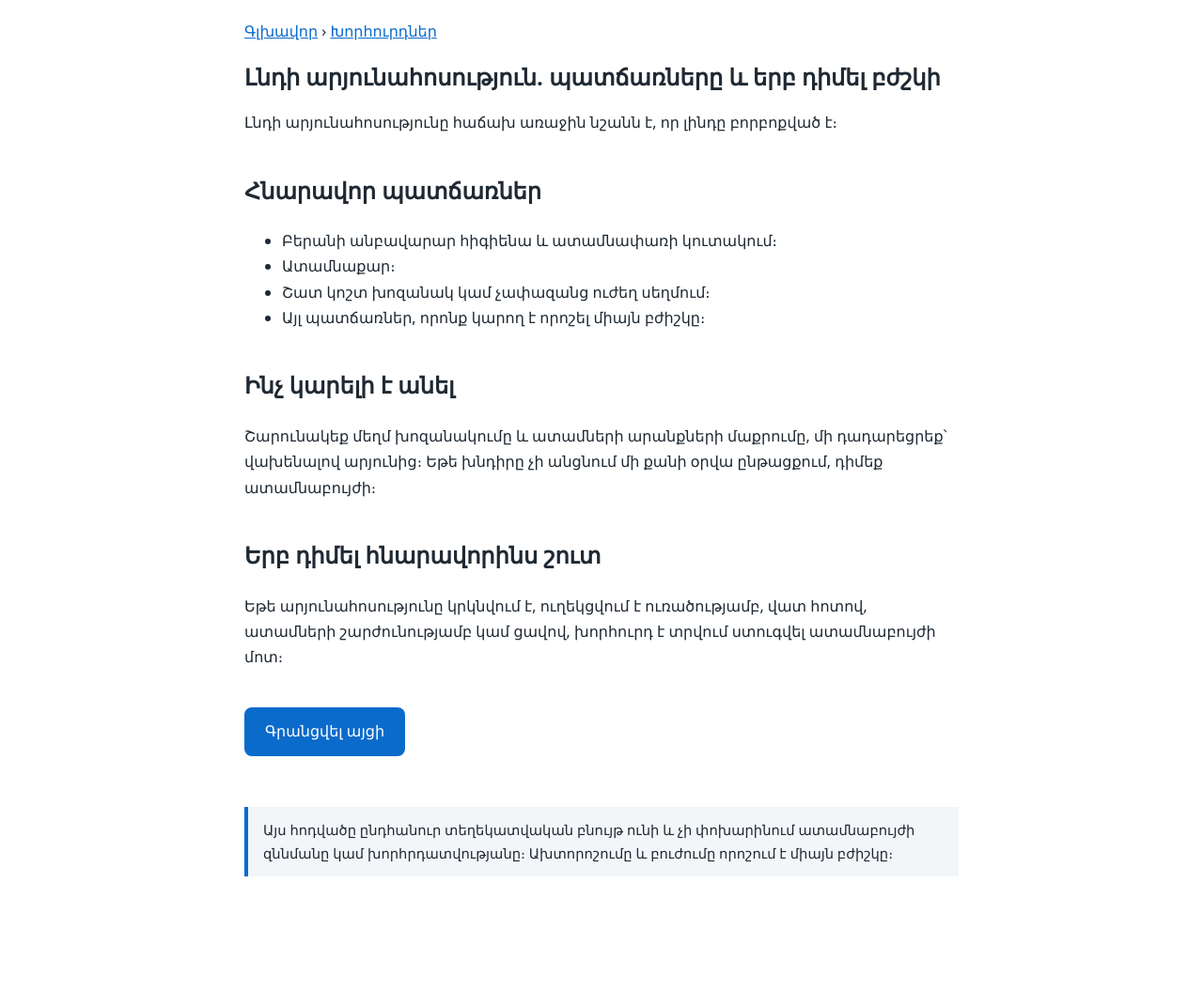
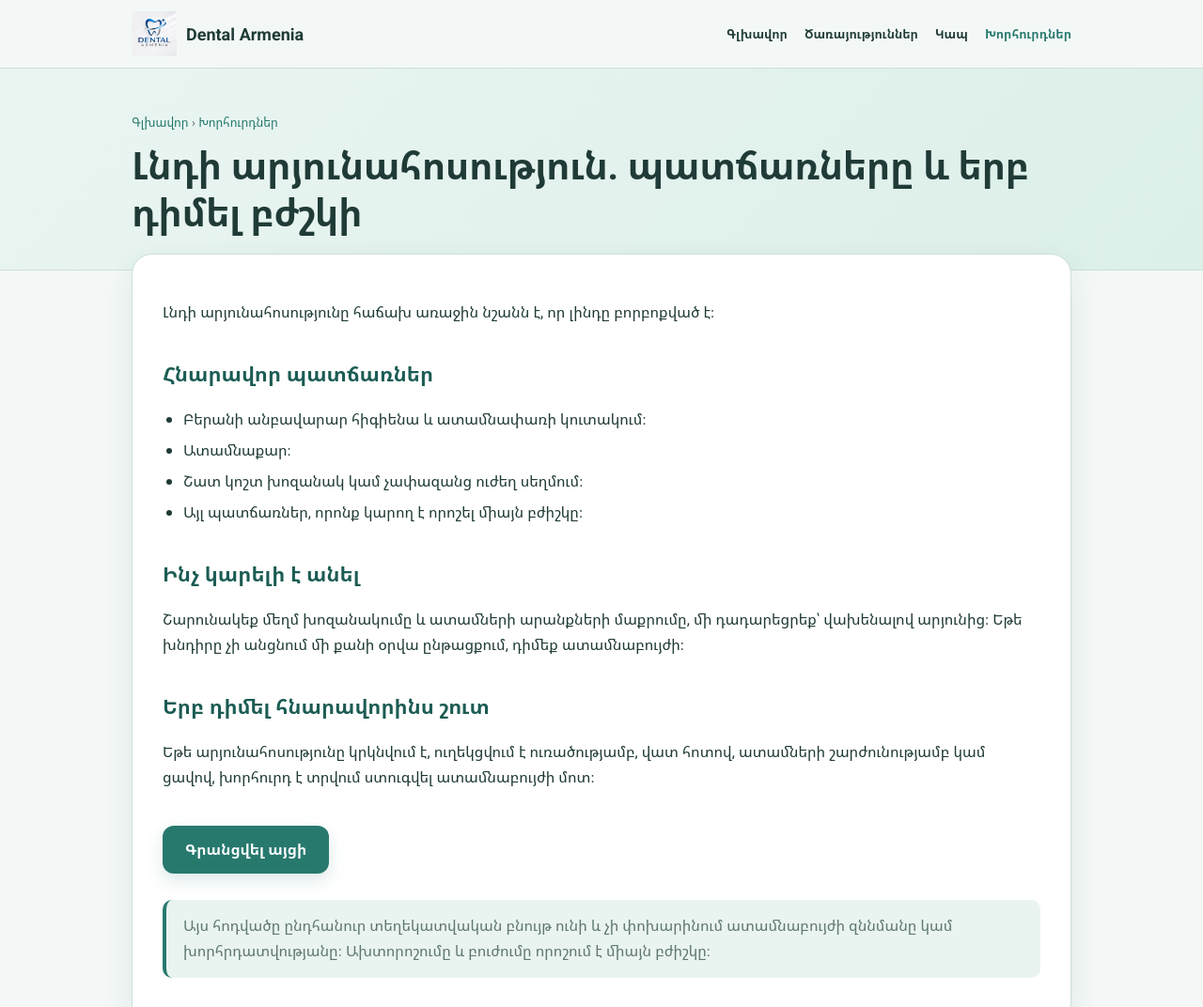
Before and after one commit to dentalarmenia1-jpg/dental-armenia, a plain HTML site: page blog/bleeding-gums.html in a window 1280 px wide. Shown: the top 1072 px of the page at 94% size. Before the commit the page ends 967 px from the top, so only its background shows below. Drawn offline with Linux system fonts and the light colour scheme.

Commit message:
Update bleeding-gums.html

```diff
--- a/blog/bleeding-gums.html
+++ b/blog/bleeding-gums.html
@@ -5,10 +5,50 @@
 <link rel="canonical" href="https://dentalarmenia.com/blog/bleeding-gums.html">
 <meta property="og:type" content="article"><meta property="og:title" content="Լնդի արյունահոսություն. պատճառները և երբ դիմել բժշկի"><meta property="og:description" content="Լնդի արյունահոսության հնարավոր պատճառները և երբ պետք է դիմել ատամնաբույժի։"><meta property="og:url" content="https://dentalarmenia.com/blog/bleeding-gums.html"><meta property="og:locale" content="hy_AM">
 <script type="application/ld+json">{"@context": "https://schema.org", "@type": "Article", "headline": "Լնդի արյունահոսություն. պատճառները և երբ դիմել բժշկի", "description": "Լնդի արյունահոսության հնարավոր պատճառները և երբ պետք է դիմել ատամնաբույժի։", "datePublished": "2026-11-26", "dateModified": "2026-11-26", "mainEntityOfPage": "https://dentalarmenia.com/blog/bleeding-gums.html", "inLanguage": "hy", "publisher": {"@type": "Organization", "name": "Dental Armenia", "url": "https://dentalarmenia.com"}}</script>
-<style>body{font-family:system-ui,Arial,sans-serif;line-height:1.7;color:#1f2933;max-width:760px;margin:0 auto;padding:20px}h1{line-height:1.25}h2{margin-top:1.6em}a{color:#0b6bcb}.cta{display:inline-block;background:#0b6bcb;color:#fff;padding:12px 22px;border-radius:8px;text-decoration:none;margin:24px 0}.note{background:#f3f6f9;border-left:4px solid #0b6bcb;padding:12px 16px;font-size:.92em;margin-top:30px}</style>
-</head><body>
-<nav><a href="/">Գլխավոր</a> › <a href="/blog/">Խորհուրդներ</a></nav>
-<article><h1>Լնդի արյունահոսություն. պատճառները և երբ դիմել բժշկի</h1><p>Լնդի արյունահոսությունը հաճախ առաջին նշանն է, որ լինդը բորբոքված է։</p><h2>Հնարավոր պատճառներ</h2><ul><li>Բերանի անբավարար հիգիենա և ատամնափառի կուտակում։</li><li>Ատամնաքար։</li><li>Շատ կոշտ խոզանակ կամ չափազանց ուժեղ սեղմում։</li><li>Այլ պատճառներ, որոնք կարող է որոշել միայն բժիշկը։</li></ul><h2>Ինչ կարելի է անել</h2><p>Շարունակեք մեղմ խոզանակումը և ատամների արանքների մաքրումը, մի դադարեցրեք՝ վախենալով արյունից։ Եթե խնդիրը չի անցնում մի քանի օրվա ընթացքում, դիմեք ատամնաբույժի։</p><h2>Երբ դիմել հնարավորինս շուտ</h2><p>Եթե արյունահոսությունը կրկնվում է, ուղեկցվում է ուռածությամբ, վատ հոտով, ատամների շարժունությամբ կամ ցավով, խորհուրդ է տրվում ստուգվել ատամնաբույժի մոտ։</p>
-<a class="cta" href="/#appointment">Գրանցվել այցի</a>
-<p class="note">Այս հոդվածը ընդհանուր տեղեկատվական բնույթ ունի և չի փոխարինում ատամնաբույժի զննմանը կամ խորհրդատվությանը։ Ախտորոշումը և բուժումը որոշում է միայն բժիշկը։</p>
-</article></body></html>
+<link rel="icon" type="image/png" href="/logo.png"><meta property="og:image" content="https://dentalarmenia.com/og-image.jpg">
+<meta name="theme-color" content="#eaf5f2">
+<script async src="https://www.googletagmanager.com/gtag/js?id=G-RFY0J6SM9Q"></script>
+<script>window.dataLayer=window.dataLayer||[];function gtag(){dataLayer.push(arguments);}gtag('js',new Date());gtag('config','G-RFY0J6SM9Q');</script>
+<link rel="preconnect" href="https://fonts.googleapis.com"><link rel="preconnect" href="https://fonts.gstatic.com" crossorigin>
+<link rel="stylesheet" href="https://fonts.googleapis.com/css2?family=Noto+Sans+Armenian:wght@400..800&family=Roboto:wght@400;700&display=swap">
+<style>
+:root{--primary:#27796e;--primary-dark:#1b5c53;--primary-light:#dcefe9;--background:#f3f8f6;--surface:#e9f3ef;--text:#203b37;--muted:#607772;--border:#cddfd8;--shadow:0 10px 30px rgba(33,78,68,.09)}
+*{box-sizing:border-box}html{scroll-behavior:smooth}
+body{margin:0;color:var(--text);background:var(--background);font-family:"Noto Sans Armenian",Roboto,Arial,sans-serif;line-height:1.7}
+a{color:var(--primary-dark)}img{display:block;max-width:100%}
+.container{width:min(1000px,calc(100% - 32px));margin:0 auto}
+.site-header{position:sticky;top:0;z-index:50;background:rgba(243,248,246,.96);border-bottom:1px solid var(--border);backdrop-filter:blur(12px)}
+.header-inner{display:flex;min-height:72px;align-items:center;justify-content:space-between;gap:16px}
+.brand{display:flex;align-items:center;gap:10px;text-decoration:none;color:var(--text)}
+.brand img{width:48px;height:48px;object-fit:contain}
+.brand-name{font-size:18px;font-weight:800}
+.main-nav{display:flex;gap:18px;flex-wrap:wrap}
+.main-nav a{color:var(--text);font-size:13px;font-weight:600;text-decoration:none}
+.main-nav a:hover,.main-nav a.on{color:var(--primary)}
+.page-hero{padding:46px 0 36px;background:linear-gradient(135deg,#eaf5f2,#dcefe9);border-bottom:1px solid var(--border)}
+.crumbs{font-size:13px;color:var(--muted);margin-bottom:10px}.crumbs a{text-decoration:none;color:var(--primary)}
+.page-hero h1{margin:0;font-size:clamp(26px,4.5vw,40px);line-height:1.25;letter-spacing:-.5px}
+.card{margin:-18px auto 30px;padding:32px;border:1px solid var(--border);border-radius:22px;background:#fff;box-shadow:var(--shadow);position:relative}
+.card h2{margin:1.5em 0 .4em;font-size:22px;color:var(--primary-dark)}
+.card p,.card li{font-size:16px}.card ul{padding-left:22px}.card li{margin-bottom:6px}
+.btn{display:inline-flex;min-height:48px;align-items:center;padding:12px 24px;border-radius:12px;color:#fff!important;background:var(--primary);font-weight:700;text-decoration:none;box-shadow:0 7px 18px rgba(39,121,110,.16);margin:22px 0 6px}
+.btn:hover{background:var(--primary-dark)}
+.note{margin-top:22px;padding:14px 18px;border-left:4px solid var(--primary);border-radius:10px;background:var(--surface);color:var(--muted);font-size:14px}
+.related{margin:0 0 40px}.related h3{font-size:20px}
+.grid{display:grid;grid-template-columns:repeat(2,minmax(0,1fr));gap:18px}
+.tile{display:block;padding:22px;border:1px solid var(--border);border-radius:18px;background:var(--surface);box-shadow:var(--shadow);text-decoration:none;color:var(--text);transition:transform .2s}
+.tile:hover{transform:translateY(-4px)}.tile strong{display:block;font-size:18px;margin-bottom:6px;color:var(--primary-dark)}.tile span{font-size:14px;color:var(--muted)}
+.site-footer{padding:26px 0;border-top:1px solid var(--border);background:#e8f1ed;font-size:13px;color:var(--muted)}
+.site-footer .container{display:flex;justify-content:space-between;gap:12px;flex-wrap:wrap}
+@media(max-width:760px){.main-nav a:not(.keep){display:none}.card{padding:22px 18px}.grid{grid-template-columns:1fr}.brand-name{font-size:16px}}
+</style>
+</head><body><header class="site-header"><div class="container header-inner">
+<a class="brand" href="/"><img src="/logo.webp" alt="Dental Armenia" width="48" height="48"><span class="brand-name">Dental Armenia</span></a>
+<nav class="main-nav"><a class="keep" href="/">Գլխավոր</a><a href="/#services">Ծառայություններ</a><a href="/#contact">Կապ</a><a class="keep on" href="/blog/">Խորհուրդներ</a></nav>
+</div></header>
+<section class="page-hero"><div class="container"><div class="crumbs"><a href="/">Գլխավոր</a> › <a href="/blog/">Խորհուրդներ</a></div><h1>Լնդի արյունահոսություն. պատճառները և երբ դիմել բժշկի</h1></div></section>
+<main class="container"><article class="card"><p>Լնդի արյունահոսությունը հաճախ առաջին նշանն է, որ լինդը բորբոքված է։</p><h2>Հնարավոր պատճառներ</h2><ul><li>Բերանի անբավարար հիգիենա և ատամնափառի կուտակում։</li><li>Ատամնաքար։</li><li>Շատ կոշտ խոզանակ կամ չափազանց ուժեղ սեղմում։</li><li>Այլ պատճառներ, որոնք կարող է որոշել միայն բժիշկը։</li></ul><h2>Ինչ կարելի է անել</h2><p>Շարունակեք մեղմ խոզանակումը և ատամների արանքների մաքրումը, մի դադարեցրեք՝ վախենալով արյունից։ Եթե խնդիրը չի անցնում մի քանի օրվա ընթացքում, դիմեք ատամնաբույժի։</p><h2>Երբ դիմել հնարավորինս շուտ</h2><p>Եթե արյունահոսությունը կրկնվում է, ուղեկցվում է ուռածությամբ, վատ հոտով, ատամների շարժունությամբ կամ ցավով, խորհուրդ է տրվում ստուգվել ատամնաբույժի մոտ։</p>
+
+<a class="btn" href="/#contact">Գրանցվել այցի</a>
+<p class="note">Այս հոդվածը ընդհանուր տեղեկատվական բնույթ ունի և չի փոխարինում ատամնաբույժի զննմանը կամ խորհրդատվությանը։ Ախտորոշումը և բուժումը որոշում է միայն բժիշկը։</p></article>
+<section class="related"><h3>Կարդացեք նաև</h3><div class="grid"><a class="tile" href="/blog/brushing-teeth.html"><strong>Ինչպես ճիշտ խոզանակել ատամները</strong><span>Ատամները խոզանակելու ճիշտ տեխնիկա՝ քանի անգամ, որքան ժամանակ և ինչ խոզանակով։</span></a><a class="tile" href="/blog/dental-floss.html"><strong>Ատամի թել և միջատամնային խոզանակներ</strong><span>Ինչու է ատամի թելը կարևոր և ինչպես օգտագործել թելը ու միջատամնային խոզանակները։</span></a><a class="tile" href="/blog/caries-prevention.html"><strong>Կարիես. ինչպես է առաջանում և ինչպես կանխել</strong><span>Ինչպես է առաջանում կարիեսը, ինչ գործոններ են ազդում և ինչպես կանխել այն։</span></a></div></section></main><footer class="site-footer"><div class="container"><span>🦷 Dental Armenia</span><span>Ատամնաբույժ գտնելու հարցում Հայաստանում · © 2026</span></div></footer></body></html>
```
